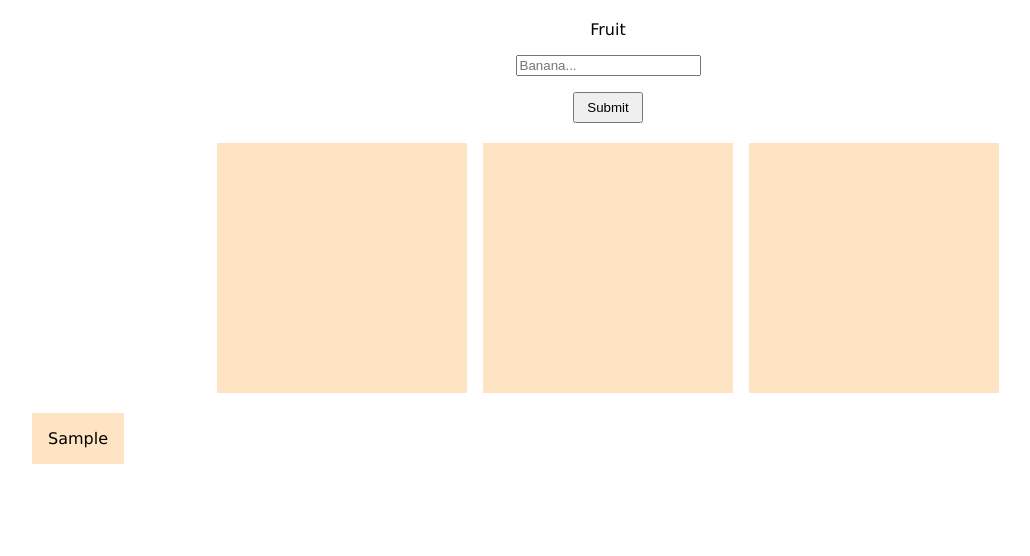
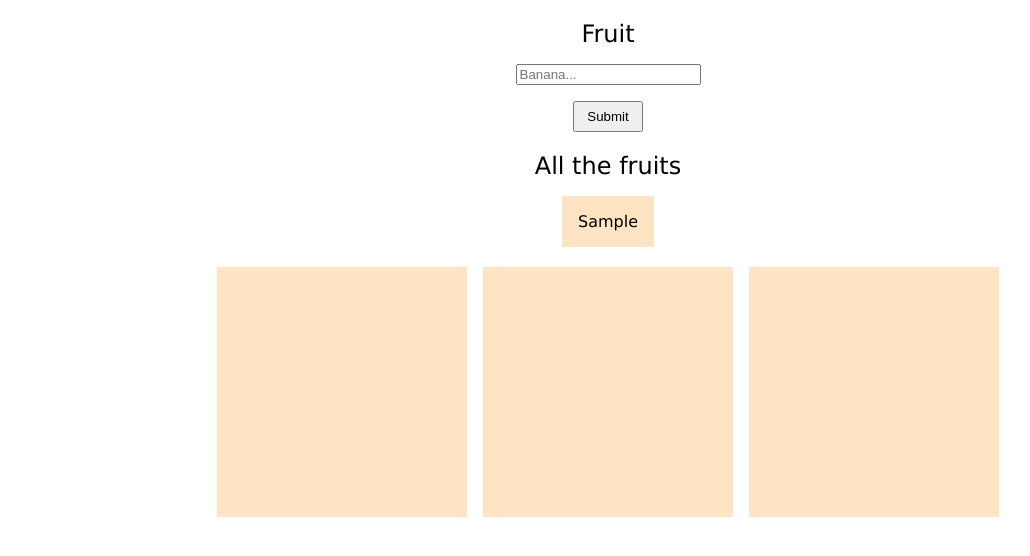
Before and after one commit to sord-dev/fp-fruity-front-end, a website with bundled scripts: page index.html in a window 1280 px wide. Both pictures are taken after typing "Sample" into the empty fields and a click on the button "Submit". Shown: the whole page, without its empty margins (32-1062 px from the left). Built offline with nearby package versions, Linux system fonts and the light colour scheme.

Commit message:
optimising code#

```diff
--- a/bundle.js
+++ b/bundle.js
@@ -11,34 +11,29 @@ function useForm(e) {
     return values;
 }
 
-function addFruit(fruit) {
+function appendToList(content, list) {
     const el = document.createElement("li");
-    el.textContent = fruit;
-
-    nutritionList.appendChild(el);
+    el.textContent = content;
+    el.className = 'fruit-list-item';
+    list.appendChild(el);
 }
 
 
-module.exports = { useForm, addFruit }
+module.exports = { useForm, appendToList }
 },{}],2:[function(require,module,exports){
-const { useForm } = require("./helpers");
+const { useForm, appendToList } = require("./helpers");
 
 const fruitForm = document.querySelector("#input-sect form");
 const nutritionList = document.querySelector("#nutrition-sect ul");
 
 fruitForm.addEventListener("submit", e => {
     const { fruit } = useForm(e);
-
-    if (!!fruit) addFruit(fruit);
+    if(!fruit.replace(/[^a-z]/gi, '')) return;
+    appendToList(fruit, nutritionList);
 })
 
-nutritionList.addEventListener('click', (e)  => e.target.remove());
+nutritionList.addEventListener('click', (e) => e.target.remove());
 
-function addFruit(fruit) {
-    const el = document.createElement("li");
-    el.textContent = fruit;
-    el.className = 'fruit-list-item'
 
-    nutritionList.appendChild(el);
-}
+
 },{"./helpers":1}]},{},[2]);
--- a/index.html
+++ b/index.html
@@ -13,10 +13,16 @@
     <div class="container">
         <section id="input-sect">
             <form>
-                    <label for="fruit">Fruit</label>
-                    <input type="text" name="fruit" placeholder="Banana...">
+                <h1 for="fruit">Fruit</h1>
+                <input type="text" name="fruit" placeholder="Banana..." required>
                 <button>Submit</button>
             </form>
+        </section>
+
+        <section id="nutrition-sect">
+            <ul class="fruit-list">
+                <h2>All the fruits</h2>
+            </ul>
         </section>
 
         <section id="fruit-sect">
@@ -30,11 +36,7 @@
             </div>
         </section>
 
-        <section id="nutrition-sect">
-            <ul>
 
-            </ul>
-        </section>
 
     </div>
 
--- a/src/style.css
+++ b/src/style.css
@@ -71,6 +71,7 @@ section {
     align-items: center;
     justify-content: center;
     gap: 1em;
+    flex-wrap: wrap;
 }
 
 #fruit-sect .fruit-result {
@@ -80,7 +81,14 @@ section {
 }
 
 /* item */
+.fruit-list {
+    display: flex;
+    align-items: center;
+    flex-direction: column;
+    justify-content: center;
+    gap: 1em;
 
+}
 .fruit-list-item {
     cursor: pointer;
     background-color: bisque;
```
Also changed, not shown: src/helpers.js (+5 -5 lines), src/main.js (+4 -12 lines).
